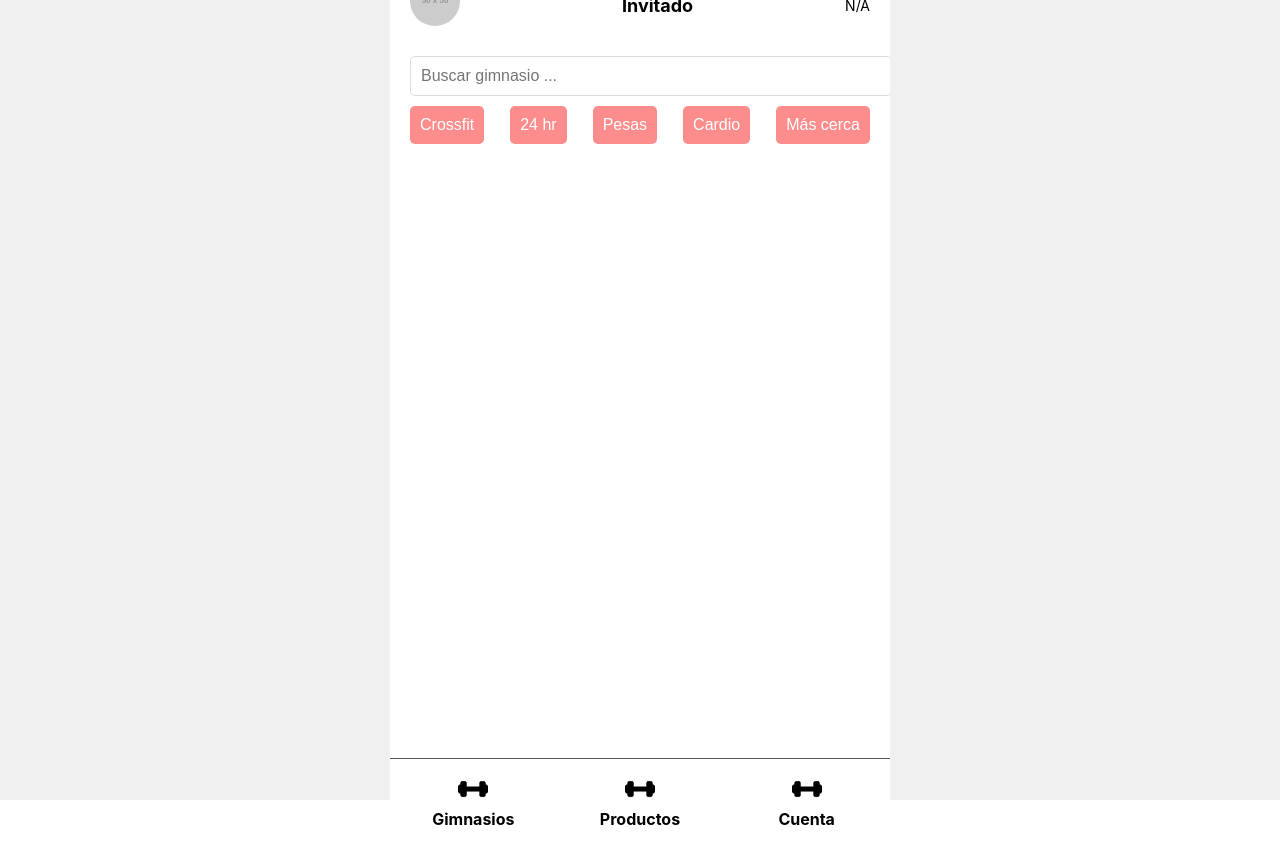
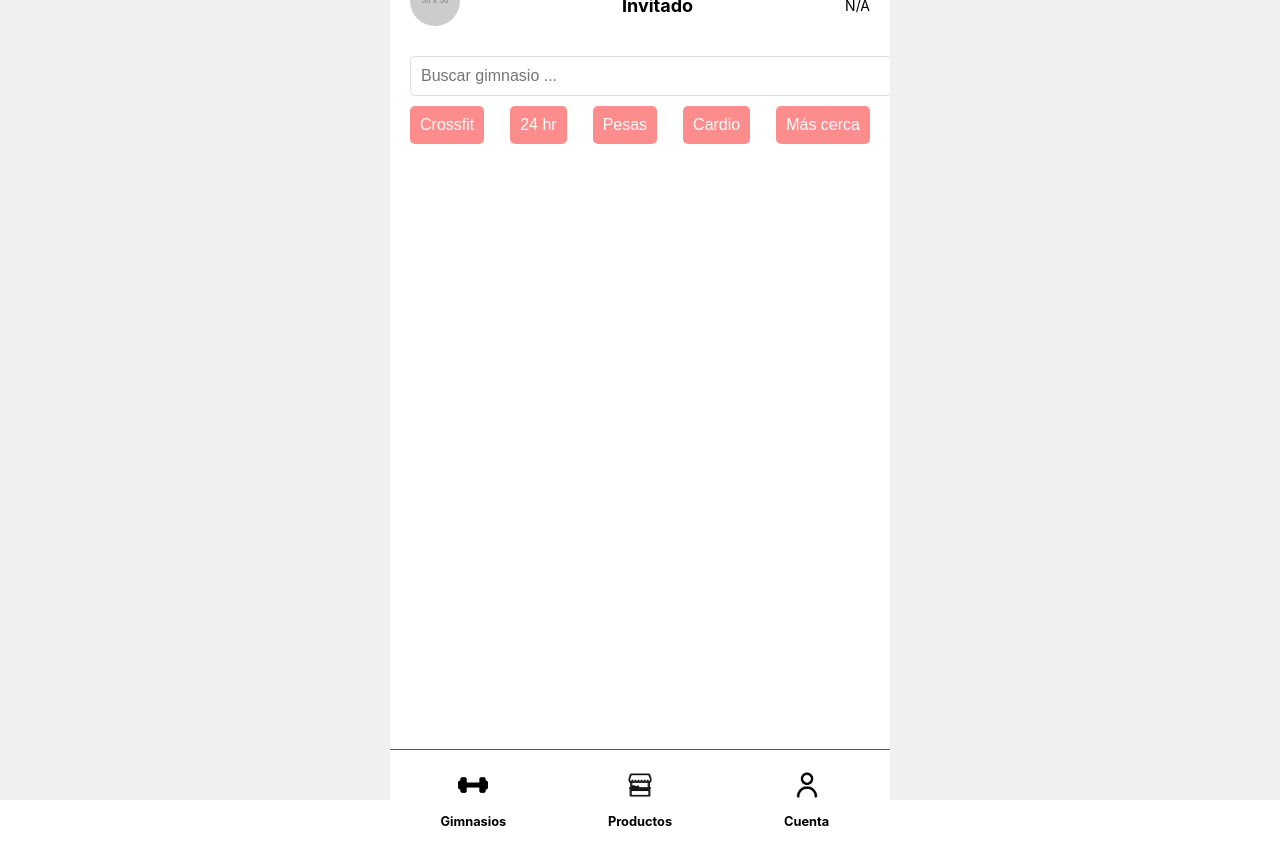
Before and after one commit to UPTCSebastianBarrera/gympass, a React (Create React App) app: page /gyms in a window 1280 px wide. Built offline with nearby package versions, Linux system fonts and the light colour scheme; the HTML template or start-up script is replaced by a standard one.

Commit message:
Mejora Final Nav-bar

```diff
--- a/src/components/NavBar.css
+++ b/src/components/NavBar.css
@@ -6,7 +6,7 @@
   display: flex;
   justify-content: space-around;
   background-color: #fff;
-  padding: 10px 0;
+  padding: 5px 0; /* Reducir el padding superior e inferior */
   border-top: 1px solid #ddd;
 }
 
@@ -17,22 +17,33 @@
   text-decoration: none;
   color: #000;
   font-weight: bold;
-  background-color: fff;
-  width: 25%;
-  height : 30%;
+  width: 20%; /* Reducir el ancho de cada item */
   transition: color 1s ease, transform 1s ease;
-
 }
 
-.navbar-item:hover {
-  background-color: #fda2a2 ;
-  transition: color 1s ease, transform 1s ease;
+.navbar-item:hover .image-container {
+  background-color: #fda2a2;
+  transition: background-color 1s ease;
+}
 
-}
-.text-navbar-item{
-  color: black;
+.image-container {
+  background-color: #fff;
+  padding: 5px; /* Reducir el padding alrededor del icono */
+  margin-bottom: 5px; /* Reducir el margen inferior */
+  border-radius: 50%; /* Mantener los bordes redondeados */
 }
 
 .navbar img {
-  margin-bottom: 5px;
+  width: 30px; /* Ajustar el tamaño de la imagen */
+  margin-bottom: 0;
 }
+
+.text-navbar-item {
+  color: black;
+  transition: color 1s ease;
+  font-size: 0.8em; /* Reducir el tamaño del texto */
+}
+
+.navbar-item:hover .text-navbar-item {
+  color: #ff4081;
+}
--- a/src/components/NavBar.js
+++ b/src/components/NavBar.js
@@ -7,16 +7,22 @@ const NavBar = () => {
   return (
     <div className="navbar">
       <Link to="/gyms" className="navbar-item">
-        <img src="Gym.png" width='30px' alt="Gym" />
-        <span className='text-navbar-item'>Gimnasios</span>
+        <div className="image-container">
+          <img src="Gym.png" width='30px' alt="Gym" />
+        </div>
+        <span className="text-navbar-item">Gimnasios</span>
       </Link>
       <Link to="/products" className="navbar-item">
-        <img src="Gym.png" width='30px' alt="Products" />
-        <span  className='text-navbar-item' >Productos</span>
+        <div className="image-container">
+          <img src="Market.png" width='30px' alt="Products" />
+        </div>
+        <span className="text-navbar-item">Productos</span>
       </Link>
       <Link to="/account" className="navbar-item">
-        <img src="Gym.png" width='30px' alt="Account" />
-        <span  className='text-navbar-item'>Cuenta</span>
+        <div className="image-container">
+          <img src="User.png" width='30px' alt="Account" />
+        </div>
+        <span className="text-navbar-item">Cuenta</span>
       </Link>
     </div>
   );
```
